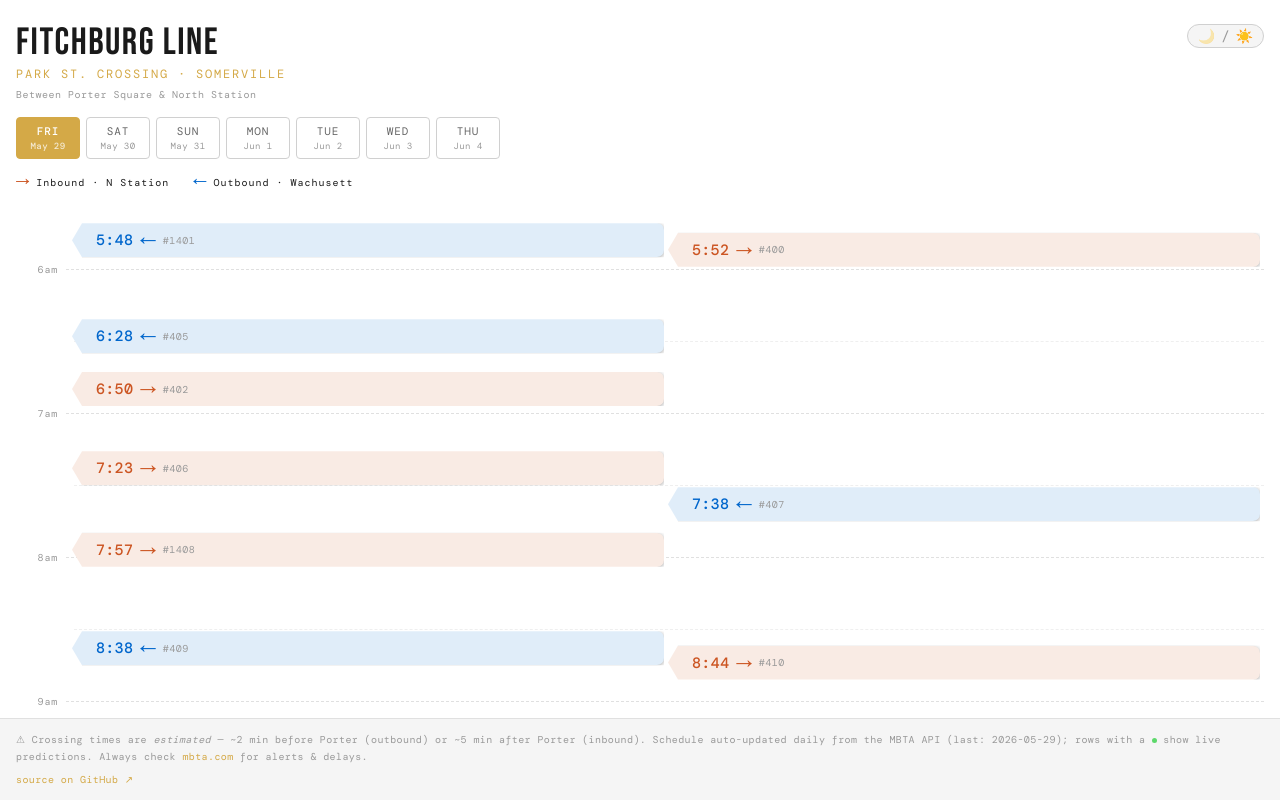
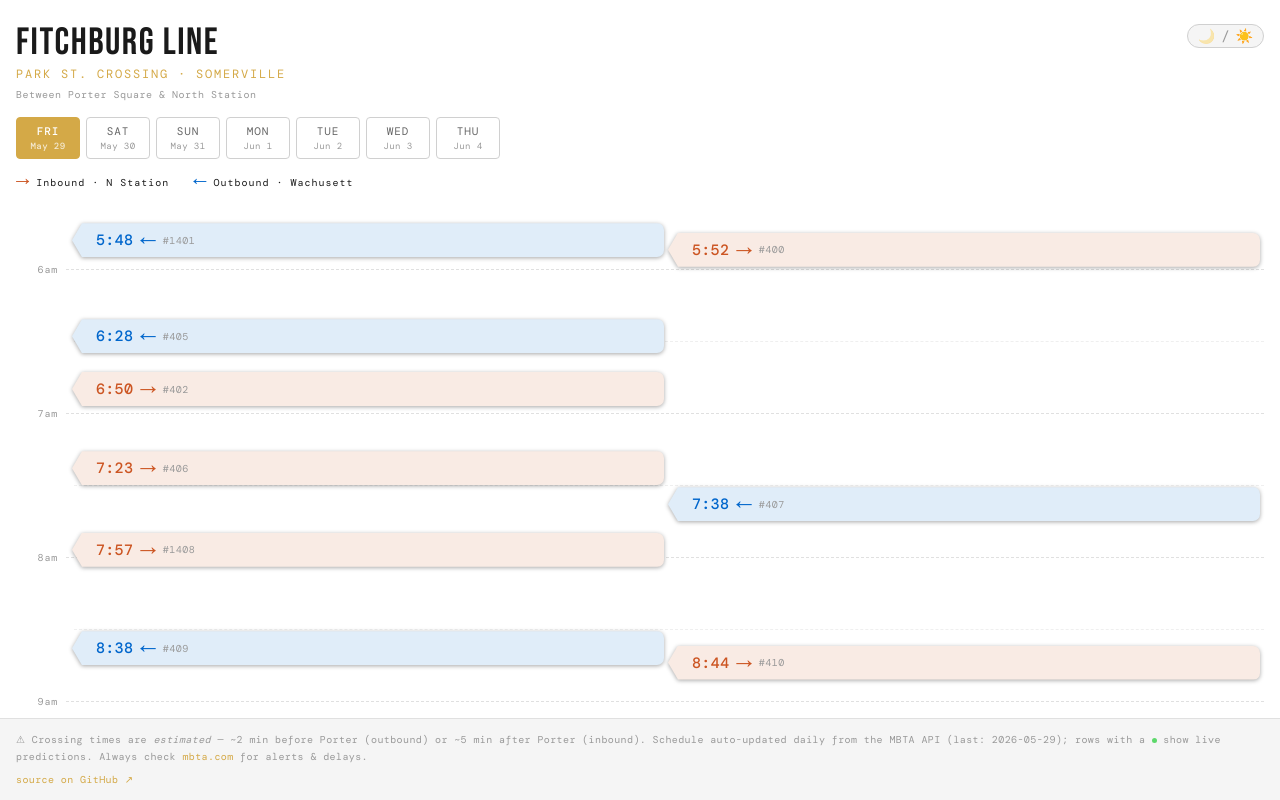
Before and after one commit to orn688/train-timetable, a React (Vite) app: page / in a window 1280 px wide. Built offline with nearby package versions, Linux system fonts and the light colour scheme; a web font is replaced by a local one.

Commit message:
Fix chip shadow being clipped by clip-path

```diff
--- a/src/App.jsx
+++ b/src/App.jsx
@@ -714,6 +714,21 @@ export default function App() {
                 left: `calc(${AXIS_WIDTH}px + ${laneOffset})`,
                 width: laneWidth,
                 height: `${ROW_HEIGHT}px`,
+                // drop-shadow lives on this unclipped wrapper, not on the
+                // clipped chip below: applied to the same element, clip-path
+                // crops the filter output and the shadow gets cut off at the
+                // chip's edges. From here it traces the chip's outline (tip
+                // included) and spills past it for a true floating look.
+                filter: "drop-shadow(0 1px 2px rgba(0,0,0,0.35))",
+                transition: "opacity 0.4s",
+                animationDelay: `${idx * 18}ms`,
+                opacity: passed ? 0.3 : 1,
+                zIndex: isNext ? 6 : 4,
+              }}>
+              <div style={{
+                position: "relative",
+                width: "100%",
+                height: "100%",
                 display: "flex",
                 alignItems: "center",
                 gap: "7px",
@@ -728,13 +743,6 @@ export default function App() {
                 // Rounded rectangle on the right, tapering to a point on the
                 // left whose tip (0 50%) marks the exact time of passing.
                 clipPath: `polygon(0 50%, ${CHIP_TIP}px 0, 100% 0, 100% 100%, ${CHIP_TIP}px 100%)`,
-                // drop-shadow (not box-shadow) traces the clipped chip outline,
-                // including the pointed tip, giving the floating-chip look.
-                filter: "drop-shadow(0 1px 2px rgba(0,0,0,0.35))",
-                transition: "opacity 0.4s",
-                animationDelay: `${idx * 18}ms`,
-                opacity: passed ? 0.3 : 1,
-                zIndex: isNext ? 6 : 4,
               }}>
               {row.isLive && !row.cancelled && (
                 <span title="Live prediction" style={{
@@ -775,6 +783,7 @@ export default function App() {
               <span style={{ fontSize: "10px", color: row.cancelled ? "#e0524b" : colors.textDim, letterSpacing: "0.05em", whiteSpace: "nowrap", fontWeight: row.cancelled ? 600 : "normal" }}>
                 {row.cancelled ? "CANC" : `#${row.train}`}
               </span>
+              </div>
             </div>
           );
         })}
```
